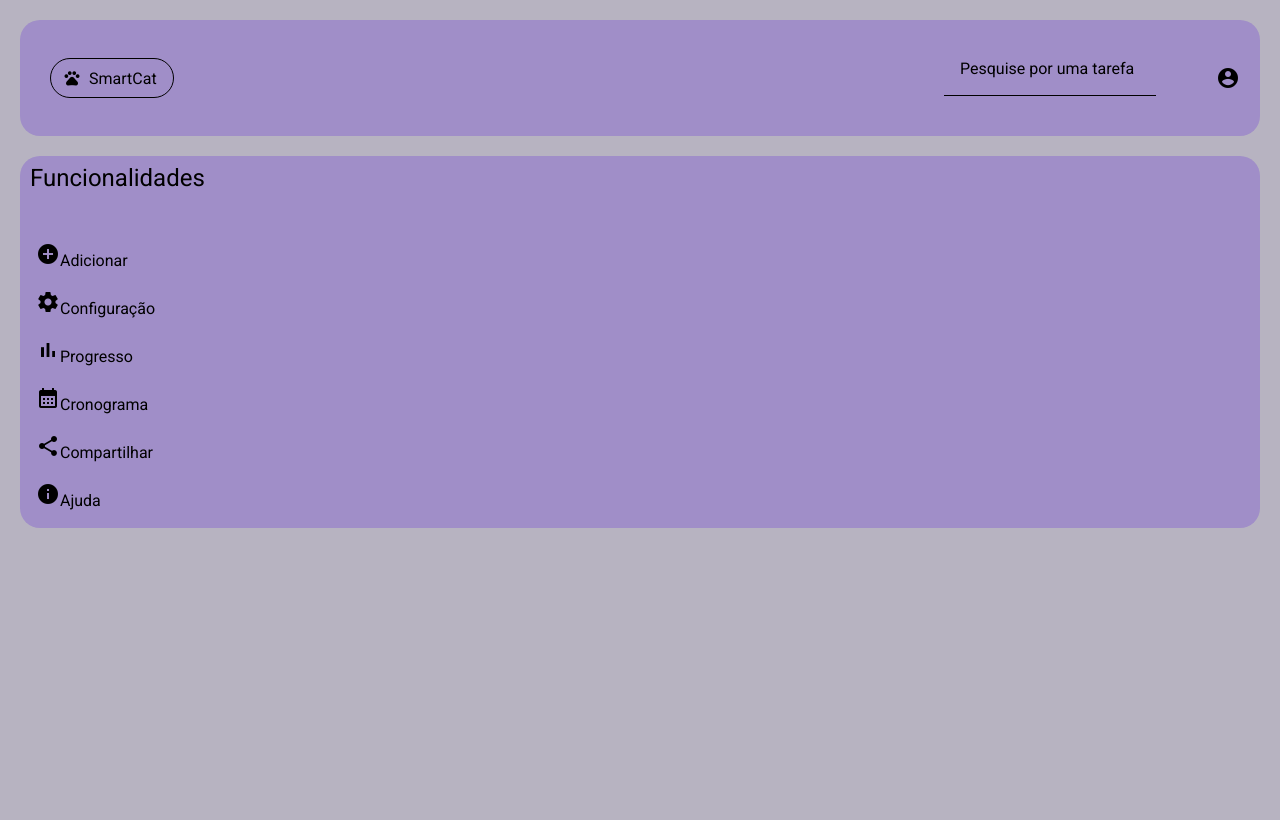
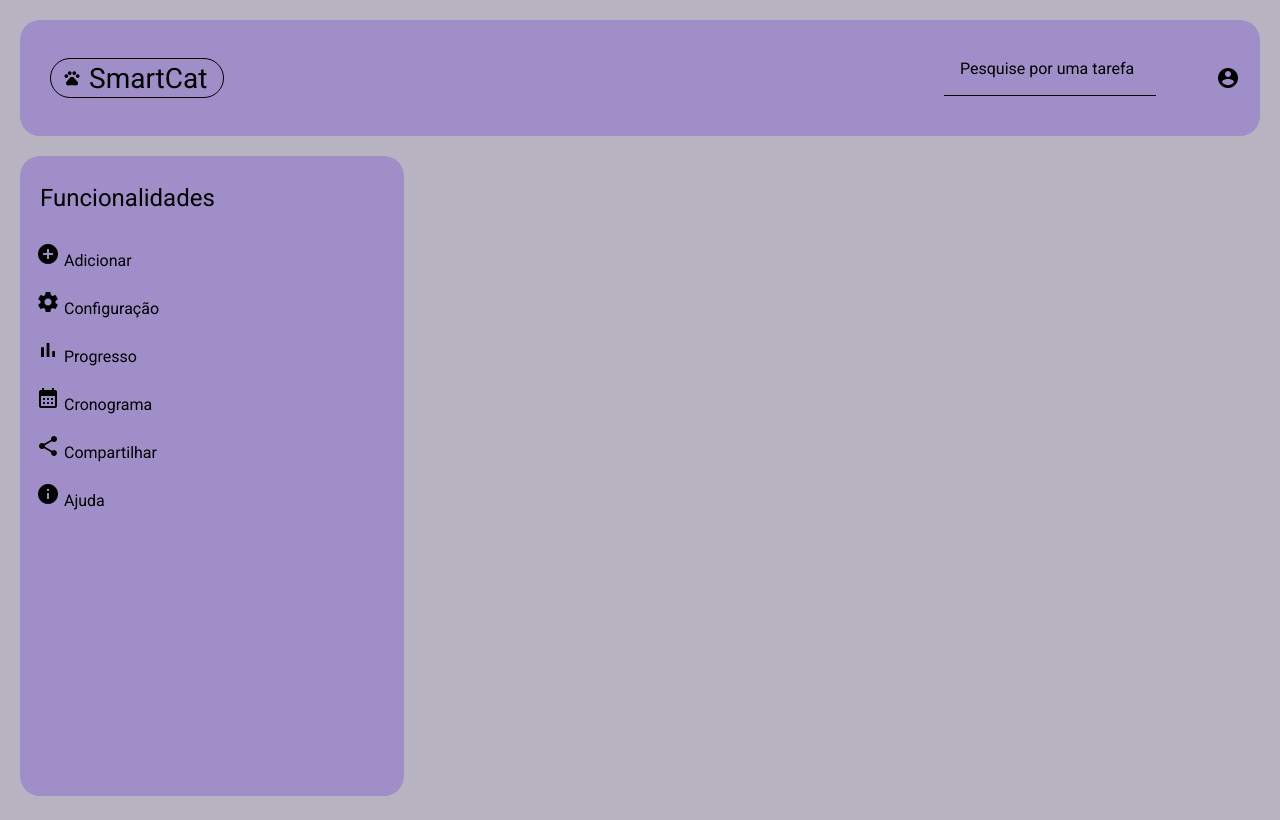
Before and after one commit to felipecartaxo/pweb1-angular-smartcat, an Angular app in the folder smartcat-projeto/: page / in a window 1280 px wide. Built offline with nearby package versions, Linux system fonts and the light colour scheme.

Commit message:
ajustes nos botões

```diff
--- a/smartcat-projeto/src/app/layout/barra-superior/barra-superior.component.css
+++ b/smartcat-projeto/src/app/layout/barra-superior/barra-superior.component.css
@@ -1,4 +1,4 @@
-.barra-superior {
+.barra-superior-container {
     display: flex;
     flex-direction: row;
     justify-content: space-between;
@@ -12,13 +12,14 @@
     /*border: 1px solid gray; !* Coloquei isso aqui só pra ter noção dos limites do componente *!*/
 }
 
-.botao-menu {
+.botao-smartcat {
+    font-size: 28px;
     border-radius: 50px;
     margin-left: 10px;
     border: 1px solid black;
 }
 
-.botao-menu:hover {
+.botao-smartcat:hover {
     background-color: black;
     color: white;
 }
--- a/smartcat-projeto/src/app/layout/barra-superior/barra-superior.component.html
+++ b/smartcat-projeto/src/app/layout/barra-superior/barra-superior.component.html
@@ -1,7 +1,7 @@
-<div class="barra-superior">
+<div class="barra-superior-container">
     <!--  Botão da página inicial  -->
-    <div class="botao-smartcat">
-        <button class="botao-menu" mat-button><mat-icon aria-hidden="false" aria-label="Logo Smartcat" fontIcon="pets"></mat-icon>SmartCat</button>
+    <div>
+        <button class="botao-smartcat" mat-button><mat-icon aria-hidden="false" aria-label="Logo Smartcat" fontIcon="pets"></mat-icon>SmartCat</button>
     </div>
 
     <div class="barra-pesquisa_foto-usuario">
--- a/smartcat-projeto/src/app/layout/menu-lateral/menu-lateral.component.css
+++ b/smartcat-projeto/src/app/layout/menu-lateral/menu-lateral.component.css
@@ -1,16 +1,21 @@
-.barra-lateral {
+.menu-lateral-container {
     margin: 20px;
-
     background-color: #a08ec8;
     border-radius: 20px;
+    width: 30%;
+    height: 80%;
+
+    display: flex;
+    flex-direction: column;
 
     /*border: 1px solid gray; !* Coloquei isso aqui só pra ter noção dos limites do componente *!*/
 }
 
-.barra-lateral_titulo {
+.menu-lateral_titulo {
     font-size: 24px;
-    margin-bottom: 40px;
-    margin-left: 10px;
+    margin-left: 20px;
+    margin-top: 20px;
+    margin-bottom: 20px;
 }
 
 mat-list {
@@ -27,8 +32,8 @@ mat-list {
     background-color: #848095;
 }
 
-.menu-last-item {
-    /* Para setar este botão no final da página */
+.botao-ajuda {
+
 }
 
 /* TODO: Depois a gente dê uma olhada em como deixar os ícones e os textos alinhados */
--- a/smartcat-projeto/src/app/layout/menu-lateral/menu-lateral.component.html
+++ b/smartcat-projeto/src/app/layout/menu-lateral/menu-lateral.component.html
@@ -1,13 +1,45 @@
 <!-- Considere colocar uma sidenav, é mais elegante -->
 
-<mat-list class="barra-lateral" role="list">
-  <p class="barra-lateral_titulo">Funcionalidades</p>
-  <mat-list-item class="menu-item" role="listitem"> <mat-icon>add_circle</mat-icon>Adicionar</mat-list-item>
-  <mat-list-item class="menu-item" role="listitem"><mat-icon>settings</mat-icon>Configuração</mat-list-item>
-  <mat-list-item class="menu-item" role="listitem"><mat-icon>bar_chart</mat-icon>Progresso</mat-list-item>
-  <mat-list-item class="menu-item" role="listitem"><mat-icon>calendar_month</mat-icon>Cronograma</mat-list-item>
-  <mat-list-item class="menu-item" role="listitem"><mat-icon>share</mat-icon>Compartilhar</mat-list-item>
-  <mat-list-item class="menu-item menu-last-item" role="listitem"><mat-icon>info</mat-icon>Ajuda</mat-list-item>
-</mat-list>
+<div class="menu-lateral-container">
+    <mat-list class="menu-lateral" role="list">
+        <p class="menu-lateral_titulo">Funcionalidades</p>
+        <div class="botao-adicionar">
+            <mat-list-item class="menu-item" role="listitem">
+                <mat-icon>add_circle</mat-icon>
+                Adicionar
+            </mat-list-item>
+        </div>
+        <div class="botao-configuracao">
+            <mat-list-item class="menu-item" role="listitem">
+                <mat-icon>settings</mat-icon>
+                Configuração
+            </mat-list-item>
+        </div>
+        <div class="botao-progresso">
+            <mat-list-item class="menu-item" role="listitem">
+                <mat-icon>bar_chart</mat-icon>
+                Progresso
+            </mat-list-item>
+        </div>
+        <div class="botao-cronograma">
+            <mat-list-item class="menu-item" role="listitem">
+                <mat-icon>calendar_month</mat-icon>
+                Cronograma
+            </mat-list-item>
+        </div>
+        <div class="botao-compartilhar">
+            <mat-list-item class="menu-item" role="listitem">
+                <mat-icon>share</mat-icon>
+                Compartilhar
+            </mat-list-item>
+        </div>
+        <div class="botao-ajuda">
+            <mat-list-item class="menu-item menu-last-item" role="listitem">
+                <mat-icon>info</mat-icon>
+                Ajuda
+            </mat-list-item>
+        </div>
+    </mat-list>
+</div>
 
-<!-- Lembrar de configurar o roteamento -->
+<!-- TODO: Lembrar de configurar o roteamento -->
```
